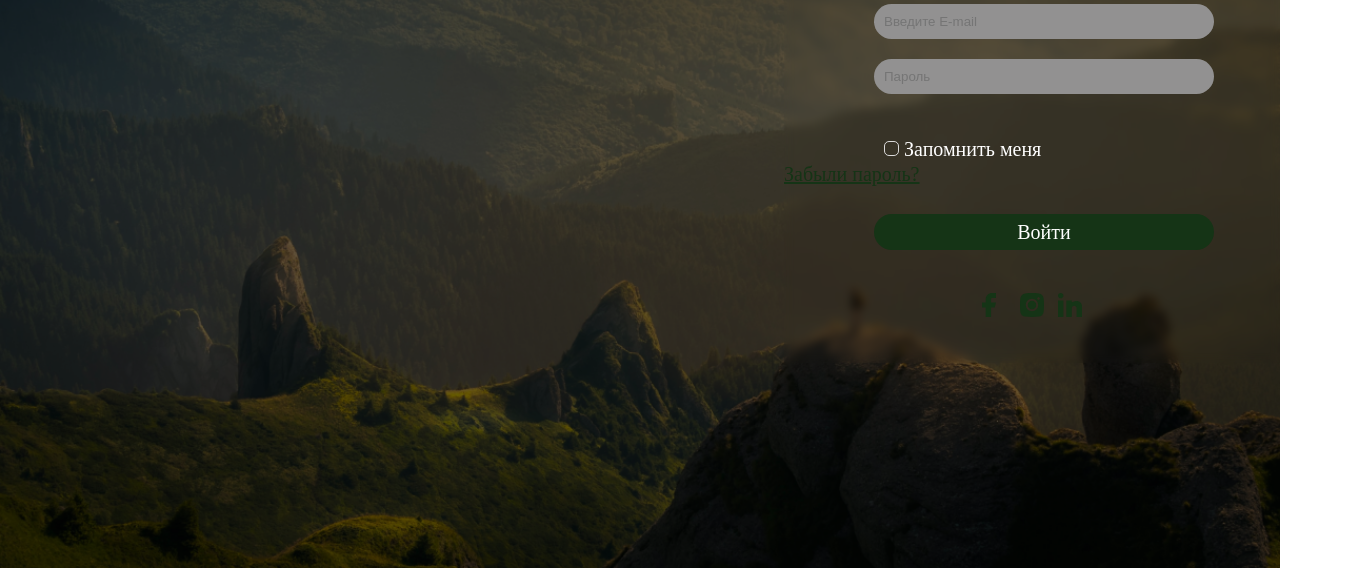
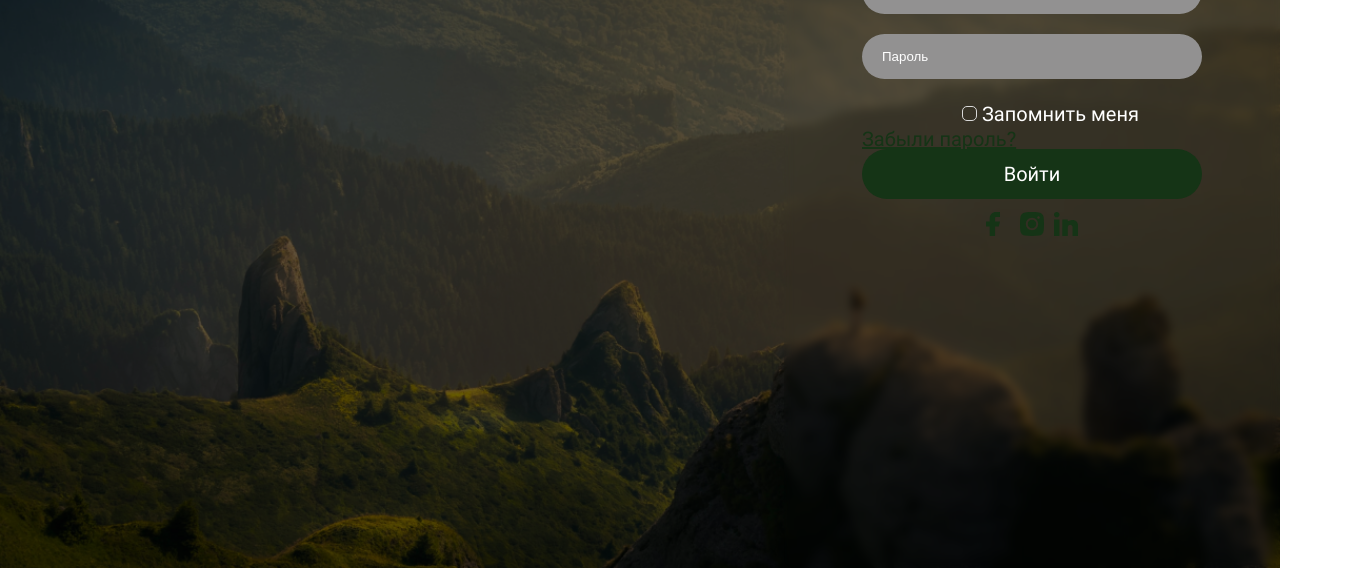
Before and after one commit to MPetrenko00/Exit, a plain HTML site: page index.html in a window 1280 px wide. Shown: the part 232-800 px from the top of the page, 1350 px wide, since content can reach past the window. Drawn offline with Linux system fonts and the light colour scheme.

Commit message:
secound commit

```diff
--- a/css/reset.css
+++ b/css/reset.css
@@ -49,3 +49,7 @@ table {
 	clear: both;
 	display: block;
 }
+
+label {
+	cursor: pointer;
+}
--- a/css/style.css
+++ b/css/style.css
@@ -1,16 +1,83 @@
-@import url('reset.css');
+@font-face {
+	font-family: 'Roboto';
+	src: url(../fonts/Roboto-Regular.woff2);
+	font-weight: 400;
+	font-style: normal;
+	font-display: swap;
+}
+
+/* ?resert */
+*, *::before, *::after {
+	box-sizing: border-box;
+}
+html, body, div, span, applet, object, iframe,
+h1, h2, h3, h4, h5, h6, p, blockquote, pre,
+a, abbr, acronym, address, big, cite, code,
+del, dfn, em, img, ins, kbd, q, s, samp,
+small, strike, strong, sub, sup, tt, var,
+b, u, i, center,
+dl, dt, dd, ol, ul, li,
+fieldset, form, label, legend,
+table, caption, tbody, tfoot, thead, tr, th, td,
+article, aside, canvas, details, embed,
+figure, figcaption, footer, header, hgroup,
+menu, nav, output, ruby, section, summary,
+time, mark, audio, video, button {
+	margin: 0;
+	padding: 0;
+	border: 0;
+	font-size: 100%;
+	font: inherit;
+	vertical-align: baseline;
+}
+/* HTML5 display-role reset for older browsers */
+article, aside, details, figcaption, figure,
+footer, header, hgroup, menu, nav, section {
+	display: block;
+}
+body {
+	line-height: 1;
+}
+ol, ul {
+	list-style: none;
+}
+blockquote, q {
+	quotes: none;
+}
+blockquote:before, blockquote:after,
+q:before, q:after {
+	content: '';
+	content: none;
+}
+table {
+	border-collapse: collapse;
+	border-spacing: 0;
+}
+.clearfix::after {
+	content: '';
+	clear: both;
+	display: block;
+}
 
 label {
 	cursor: pointer;
 }
 
+/*--------------------------------------*/
+
+
+
+
 body {
+	font-family: 'Roboto';
+	font-weight: 400;
 	font-size: 20px;
 }
 .wrapper {
-	min-height: 100vh;
+	height: 100vh;
 	background: url('../images/background.png') no-repeat 50%/ cover;
 	position: relative;
+	overflow: hidden;
 }
 
 .wrapper::before {
@@ -24,6 +91,7 @@ body {
 }
 
 .container {
+	height: 100%;
 	max-width: 496px;
 	margin-left: auto;
 	position: relative;
@@ -31,13 +99,19 @@ body {
 	-webkit-backdrop-filter: blur(5px);
 }
 
+.box{
+	max-width: 340px;
+	margin: 0 auto;
+	padding: 60px 0;
+}
 
 /*--------------------------------------*/
 
 /* ?SWITCH */
 
 .card__switch {
-	padding: 70px;
+	margin-bottom: 75px;
+
 }
 
 .card__switch input {
@@ -51,12 +125,10 @@ body {
 	display: flex;
 	align-items: center;
 	text-align: center;
-	width: 340px;
 	height: 36px;
 	border-radius: 30px;
 	border: 1px solid #153416;
 	position: relative;
-	box-shadow: inset 0 0 4px #000;
 	transition: all .3s linear;
 }
 
@@ -67,7 +139,7 @@ body {
 	left: 2px;
     right: 2px;
     bottom: 2px;
-	width: 168px;
+	width: 50%;
 	height: 30px;
 	background: #153416;
 	border-radius: 30px;
@@ -75,7 +147,7 @@ body {
 }
 
 .card__switch input:checked + label::before {
-	left: calc(100% - 5px);
+	left: calc(100% - 2px);
 	transform: translateX(-100%);
 	transition: all .3s linear;
 }
@@ -98,23 +170,24 @@ body {
 /*-------------INPUT---------------*/
 
 
-form{
-    margin-top: 10px;
-    margin-left: 70px;
-    padding: 20px;
-    width: 496px;
-}
-
 .input-res{
+	width: 100%;
     color: #fff;
     background: #929191;
-    width: 340px;
     border: none;
     outline: none;
     border-radius: 30px;
-    padding: 10px 10px 10px 10px;
+    padding: 15px 20px ;
     margin-bottom: 20px;
 
+}
+
+.input-res::placeholder {
+ color: #fff;
+}
+
+.text-1 > li a{
+    color: #153416;
 }
 
 /*--------------------------------------*/
@@ -158,46 +231,35 @@ form{
 	left: 5px;
 	width: 6px;
 	height: 12px;
-	border-bottom: 2px solid #fff;
-	border-right: 2px solid #fff;
+	border-bottom: 1px solid #fff;
+	border-right: 1px solid #fff;
 	transform: rotate(38deg);
 }
 
 /*------------Button----------------*/
 
 button{
-    width: 340px;
-    height: 36px;
     background: #153416;
     color: #fff;
     border-radius: 30px;
-    margin-top: 30px;
-    margin-left: 90px;
-    padding: 20px auto;
+    padding: 15px ;
+	width: 100%;
 }
 
 /*--------------------------------------*/
 
 
-.container-1 ul{
-    display: flex;
-    justify-content: space-between;
-
-}
-
-.container-1 ul > li a{
-    color: #153416;
-}
-
-
 /*--------------ICON----------------*/
 
 
-.container-3{
-    padding: 30px 0;
-	margin: 0 auto;
-	position: relative;
-    text-align: center;
+.icon-down > ul{
+ display: inline-flex;
+}
+
+.block{
+	height: 100%;
+	width: 100%;
+	justify-content: center;
 }
 
 .hidden {
--- a/index.html
+++ b/index.html
@@ -12,6 +12,7 @@
 <body>
     <div class="wrapper">
         <div class="container">
+            <div class="box">
                 <div class="card__switch">
                     <input id="switch" type="checkbox">
                     <label for="switch">
@@ -28,9 +29,7 @@
                 <form action="#">
                     <input type="text" class="input-res" placeholder="Введите E-mail">
                     <input type="password" class="input-res" placeholder="Пароль">
-            </form>
 
-            <div class="container-1">
                     <div class="custom_checkbox">
                         <input id="agree" type="checkbox">
                         <label for="agree" style="color: #fff;">Запомнить меня</label>
@@ -42,24 +41,46 @@
                         </ul>
                     </div>
 
-            </div>
+
 
                     <button>Войти</button>
 
+                </form>
 
 
-            <div class="container-3">
-                <div class=" block">
-                    <svg class="icon">
+
+
+
+
+
+                <div class=" icon-down">
+                    <ul class=" block">
+                        <li>
+                            <a href="#">
+                                <svg href="#" class="icon">
                                     <use href="images/sprite.svg#facebook"></use>
                                 </svg>
-                    <svg class="icon">
+                            </a>
+                        </li>
+                        <li>
+                            <a href="#">
+                                <svg href="#" class="icon">
                                     <use href="images/sprite.svg#inst"></use>
                                 </svg>
-                    <svg class="icon">
+                            </a>
+                        </li>
+                        <li>
+                            <a href="#">
+                                <svg href="#" class="icon">
                                     <use href="images/sprite.svg#link"></use>
                                 </svg>
+                            </a>
+                        </li>
+                    </ul>
                 </div>
+
+
+
             </div>
         </div>
     </div>
```
Also changed, not shown: fonts/Roboto-Regular.woff2 (added). Lines whose indentation alone changed are shown as unchanged.
